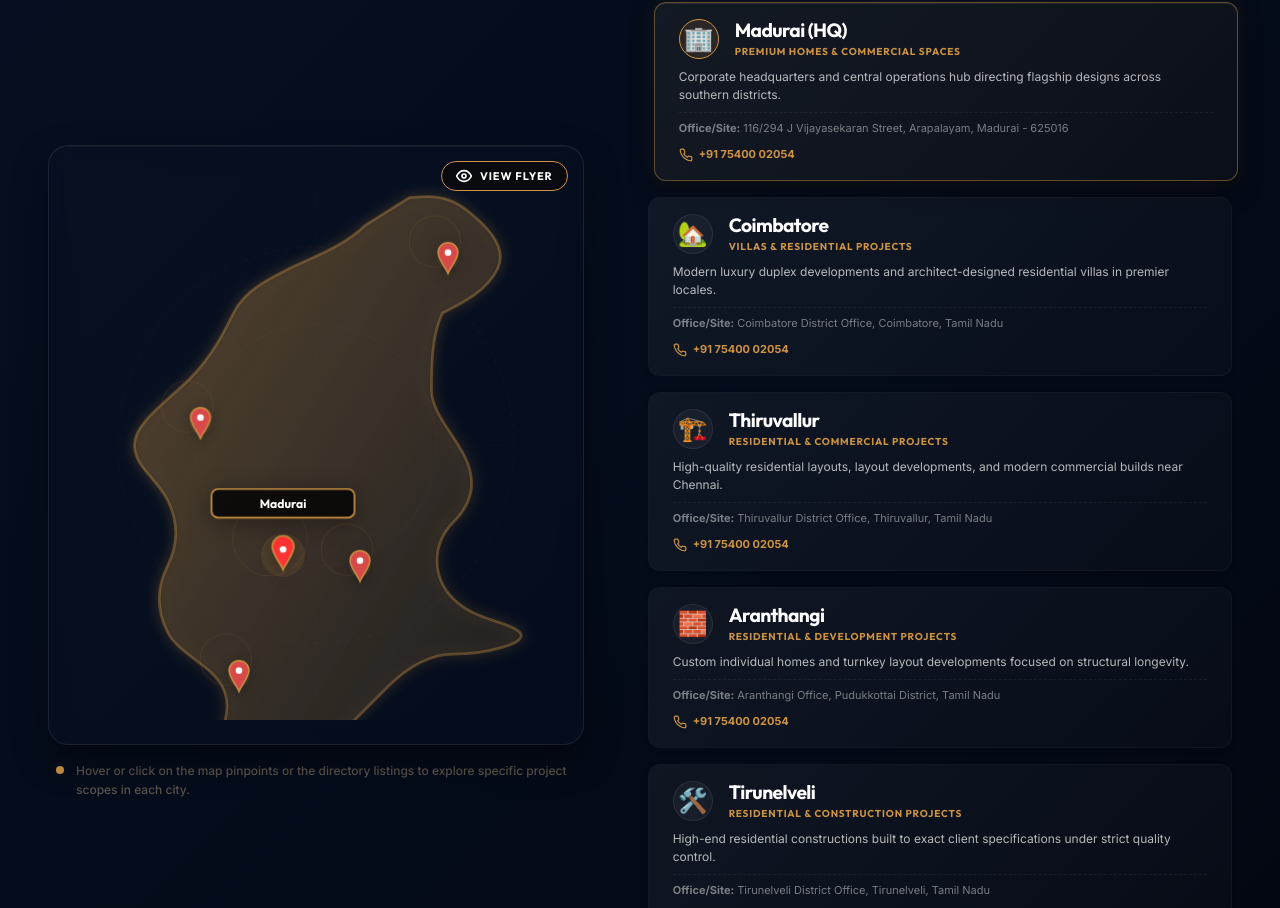
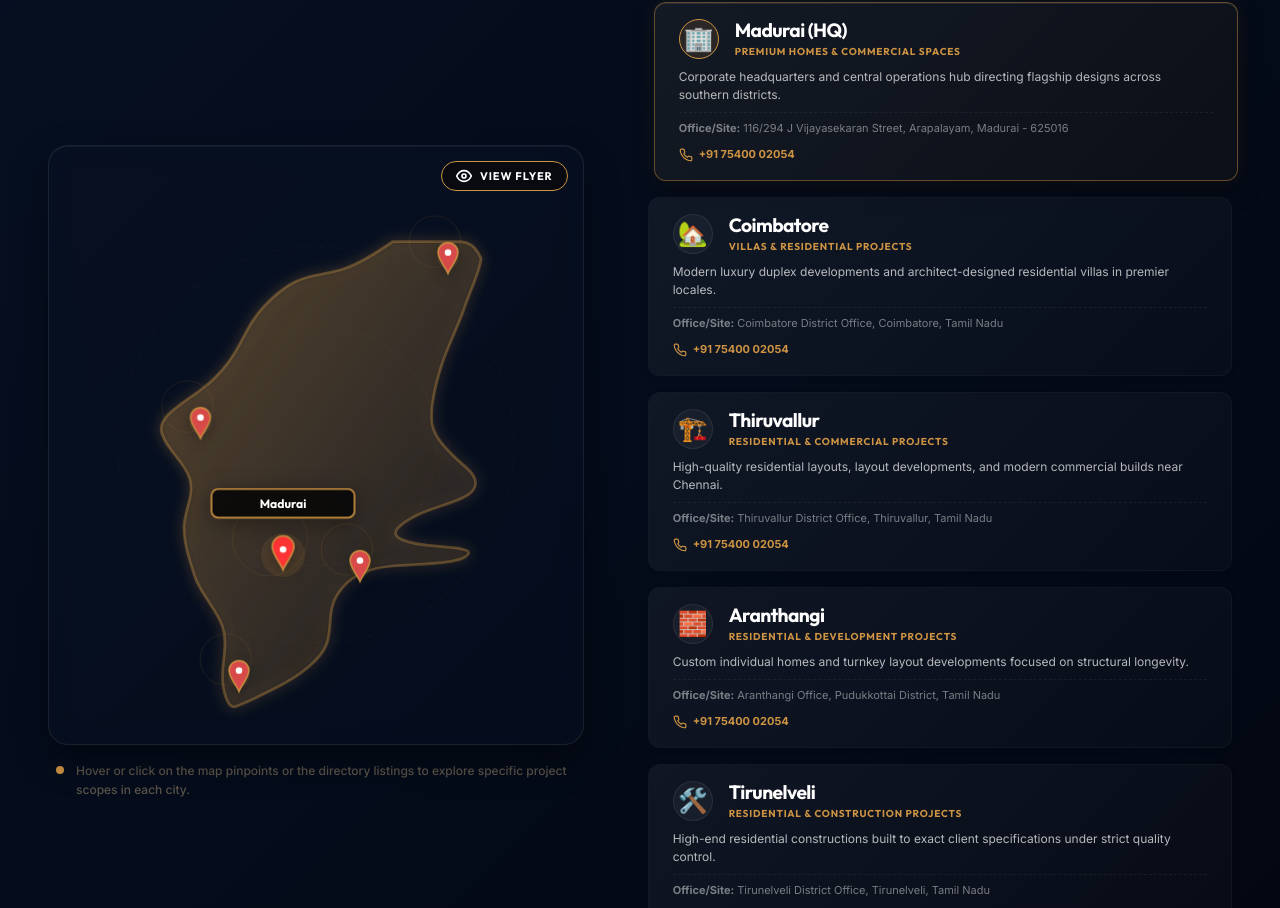
Before and after one commit to Prasannag-cmd/squaareten-const, a React (Vite) app: page / in a window 1280 px wide. Shown: the part 6181-7089 px from the top of the page. Built offline with nearby package versions, Linux system fonts and the light colour scheme.

Commit message:
feat: translate Tamil text to English in presence section and replace SVG outline with accurate Tamil Nadu map

```diff
--- a/src/components/OurPresence.jsx
+++ b/src/components/OurPresence.jsx
@@ -60,10 +60,10 @@ export default function OurPresence() {
           <div className="presence__logo-wrap">
             <img src="/assets/images/logo.png" alt="Squaareten Logo" className="presence__logo" />
           </div>
-          <span className="presence__company-title">SQUAARTE TEN CONSTRUCTIONS PVT. LTD.</span>
-          <h2 className="presence__tamil-title">தமிழகம் முழுவதும் எங்கள் தடம்</h2>
+          <span className="presence__company-title">SQUAARE TEN CONSTRUCTIONS PVT. LTD.</span>
+          <h2 className="presence__tamil-title">Our Footprints Across Tamil Nadu</h2>
           <p className="presence__tamil-subtitle">
-            உறுதியான கட்டுக்கோப்போம்! நம்பிக்கையை வளர்க்கிறோம்!
+            Solid Foundations, Cultivating Trust
           </p>
           <div className="presence__pill-badge">
             ACROSS TAMIL NADU, DELIVERING EXCELLENCE
@@ -105,30 +105,33 @@ export default function OurPresence() {
 
                   {/* Stylized Tamil Nadu landmass SVG outline path */}
                   <path
-                    d="M 285 25
-                       C 295 25, 315 20, 335 35
-                       C 355 50, 375 70, 365 90
-                       C 355 110, 335 120, 315 130
-                       C 305 150, 305 180, 305 200
-                       C 305 220, 325 240, 335 260
-                       C 345 280, 345 300, 325 320
-                       C 305 340, 305 370, 325 390
-                       C 345 410, 375 410, 385 420
-                       C 395 430, 355 440, 325 440
-                       C 305 440, 285 450, 265 470
-                       C 245 490, 225 510, 205 530
-                       C 185 550, 155 570, 135 580
-                       C 125 585, 115 585, 105 580
-                       C 95 570, 95 550, 105 530
-                       C 115 510, 125 490, 115 470
-                       C 105 450, 75 440, 65 420
-                       C 55 400, 55 380, 65 360
-                       C 75 340, 75 320, 65 300
-                       C 55 280, 35 270, 35 250
-                       C 35 230, 65 210, 85 190
-                       C 105 170, 115 150, 125 130
-                       C 135 110, 155 100, 175 90
-                       C 195 80, 225 70, 245 50
+                    d="M 330 65
+                       C 340 65, 345 70, 350 80
+                       C 350 90, 340 110, 335 125
+                       C 330 140, 320 160, 315 175
+                       C 310 190, 305 210, 305 225
+                       C 305 240, 315 250, 325 260
+                       C 335 270, 345 275, 345 285
+                       C 345 295, 330 300, 315 305
+                       C 300 310, 285 315, 275 325
+                       C 265 335, 285 340, 310 342
+                       C 335 344, 345 346, 335 352
+                       C 325 358, 295 358, 270 360
+                       C 245 362, 230 370, 220 385
+                       C 210 400, 215 415, 210 430
+                       C 205 445, 185 460, 165 470
+                       C 145 480, 130 488, 125 488
+                       C 120 488, 115 475, 115 460
+                       C 115 445, 120 430, 115 415
+                       C 110 400, 95 385, 90 370
+                       C 85 355, 80 340, 80 325
+                       C 80 310, 90 295, 85 280
+                       C 80 265, 65 255, 60 240
+                       C 55 225, 75 215, 95 200
+                       C 115 185, 125 170, 135 150
+                       C 145 130, 160 115, 175 105
+                       C 190 95, 210 95, 225 90
+                       C 240 85, 255 75, 270 65
                        Z"
                     fill="url(#mapGradient)"
                     stroke="rgba(206, 148, 67, 0.35)"
```
